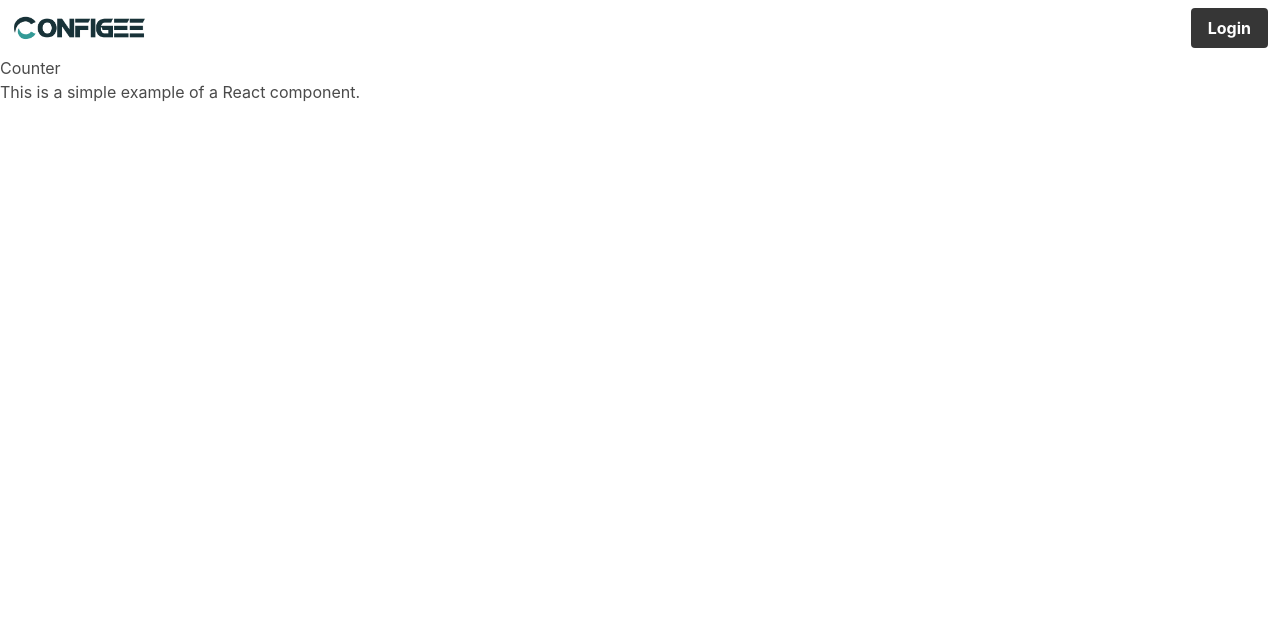
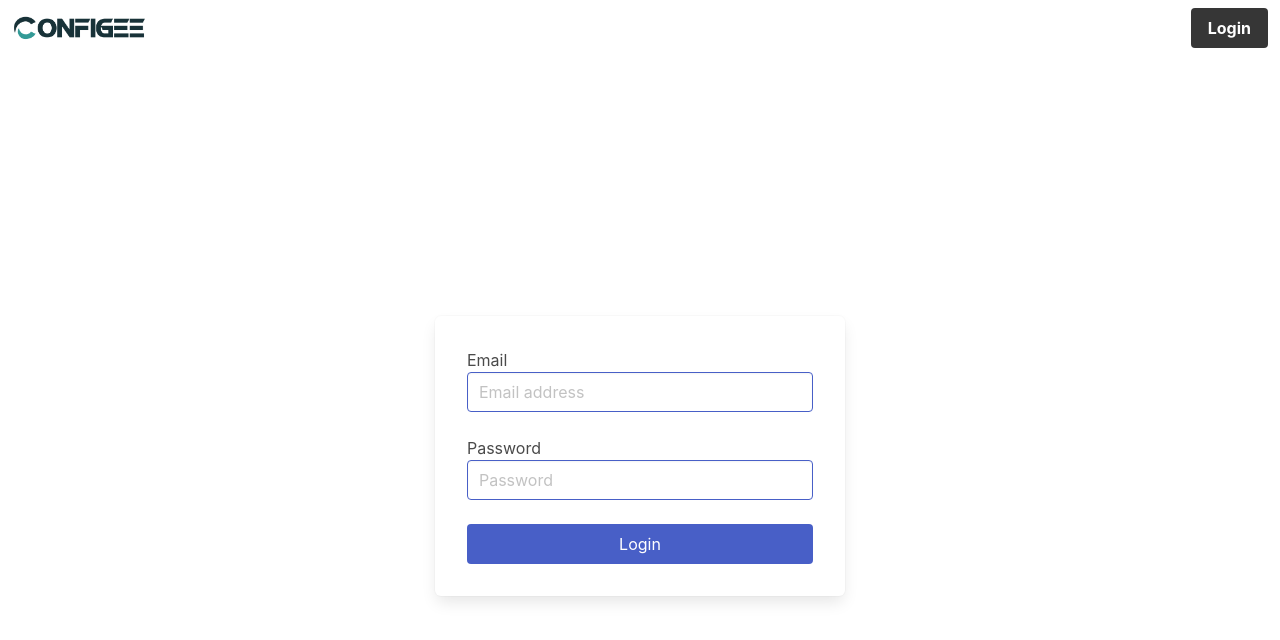
Before and after one commit to a-legotin/Configee, a React (Create React App) app in the folder src/web/: page /login in a window 1280 px wide. Shown: the top 640 px of the page. Built offline with nearby package versions, Linux system fonts and the light colour scheme.

Commit message:
rearrange components, added login screen

```diff
--- a/src/web/src/App.tsx
+++ b/src/web/src/App.tsx
@@ -2,7 +2,7 @@ import { Component } from "react";
 import { Routes, Route } from "react-router-dom";
 
 import AppRoutes from "./AppRoutes";
-import Layout from "./components/layout/Layout";
+import Layout from "./components/layout/layout.component";
 import "./index.css";
 
 export default class App extends Component {
--- a/src/web/src/AppRoutes.tsx
+++ b/src/web/src/AppRoutes.tsx
@@ -1,5 +1,5 @@
-import { Counter } from "./components/counter/Counter";
-import { Home } from "./components/home/Home";
+import { Login } from "./components/authentication/login.component";
+import { Home } from "./components/home/home.component";
 
 const AppRoutes = [
   {
@@ -8,7 +8,7 @@ const AppRoutes = [
   },
   {
     path: '/login',
-    element: <Counter />
+    element: <Login />
   }
 ];
 
--- /dev/null
+++ b/src/web/src/components/authentication/login.component.tsx
@@ -0,0 +1,28 @@
+import React, { Component } from 'react';
+
+export class Login extends Component {
+    render() {
+        return (
+            <>
+                <div className="hero is-fullheight">
+                    <div className="hero-body is-justify-content-center is-align-items-center">
+                        <div className="columns is-flex is-flex-direction-column box">
+                            <div className="column">
+                                <label htmlFor="email">Email</label>
+                                <input className="input is-link" type="text" placeholder="Email address" />
+                            </div>
+                            <div className="column">
+                                <label htmlFor="Name">Password</label>
+                                <input className="input is-link" type="password" placeholder="Password" />
+                            </div>
+                            <div className="column">
+                                <button className="button is-link is-fullwidth" type="submit">Login</button>
+                            </div>
+
+                        </div>
+                    </div>
+                </div>
+            </>
+        );
+    }
+}
--- a/src/web/src/components/layout/Layout.tsx
+++ b/src/web/src/components/layout/layout.component.tsx
@@ -3,7 +3,7 @@ import React, {
   FunctionComponent,
   PropsWithChildren,
 } from "react";
-import { NavMenu } from "../navigation/NavMenu";
+import { NavMenu } from "../navigation/navmenu.component";
 
 type LayoutProps = PropsWithChildren<unknown>;
 
```
Also changed, not shown: src/web/src/components/home/home.component.tsx (renamed from src/web/src/components/home/Home.tsx), src/web/src/components/navigation/navmenu.component.tsx (renamed from src/web/src/components/navigation/NavMenu.tsx), 1 other file (tests, documents, lock files or other folders).
